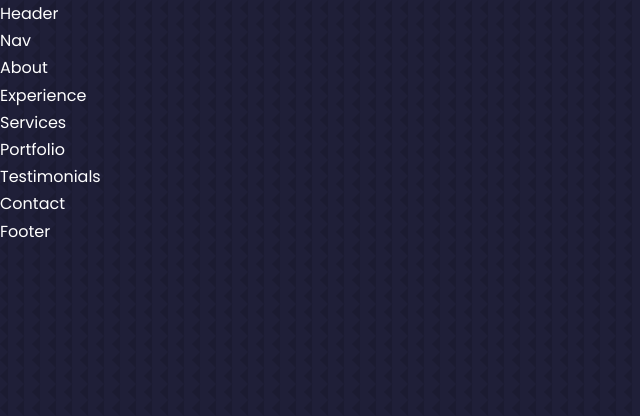
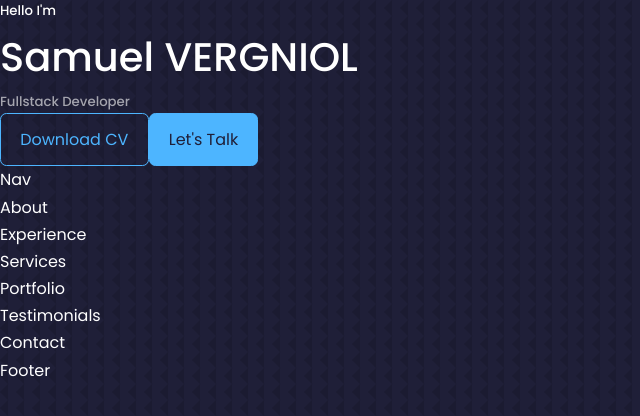
Before and after one commit to Alkyys/Portfolio, a React (Create React App) app: page / in a window 1280 px wide. Shown: the top 416 px of the page, without its empty margins (0-640 px from the left). Built offline with nearby package versions, Linux system fonts and the light colour scheme.

Commit message:
creat CTA

```diff
--- /dev/null
+++ b/src/components/header/CTA.jsx
@@ -0,0 +1,18 @@
+import React from "react";
+import CV from "../../assets/cv.pdf";
+
+const CTA = () => {
+  return (
+    <div className="cta">
+      <a href={CV} download className="btn">
+        Download CV
+      </a>
+      <a herf="#contact" className="btn btn-primary">
+        {" "}
+        Let's Talk
+      </a>
+    </div>
+  );
+};
+
+export default CTA;
--- a/src/components/header/Header.jsx
+++ b/src/components/header/Header.jsx
@@ -1,8 +1,18 @@
 import React from "react";
 import "./header.css";
+import CTA from "./CTA";
 
 const Header = () => {
-  return <div>Header</div>;
+  return (
+    <header>
+      <div className="container header__container">
+        <h5>Hello I'm</h5>
+        <h1>Samuel VERGNIOL</h1>
+        <h5 className="text-light"> Fullstack Developer</h5>
+        <CTA />
+      </div>
+    </header>
+  );
 };
 
 export default Header;
```
